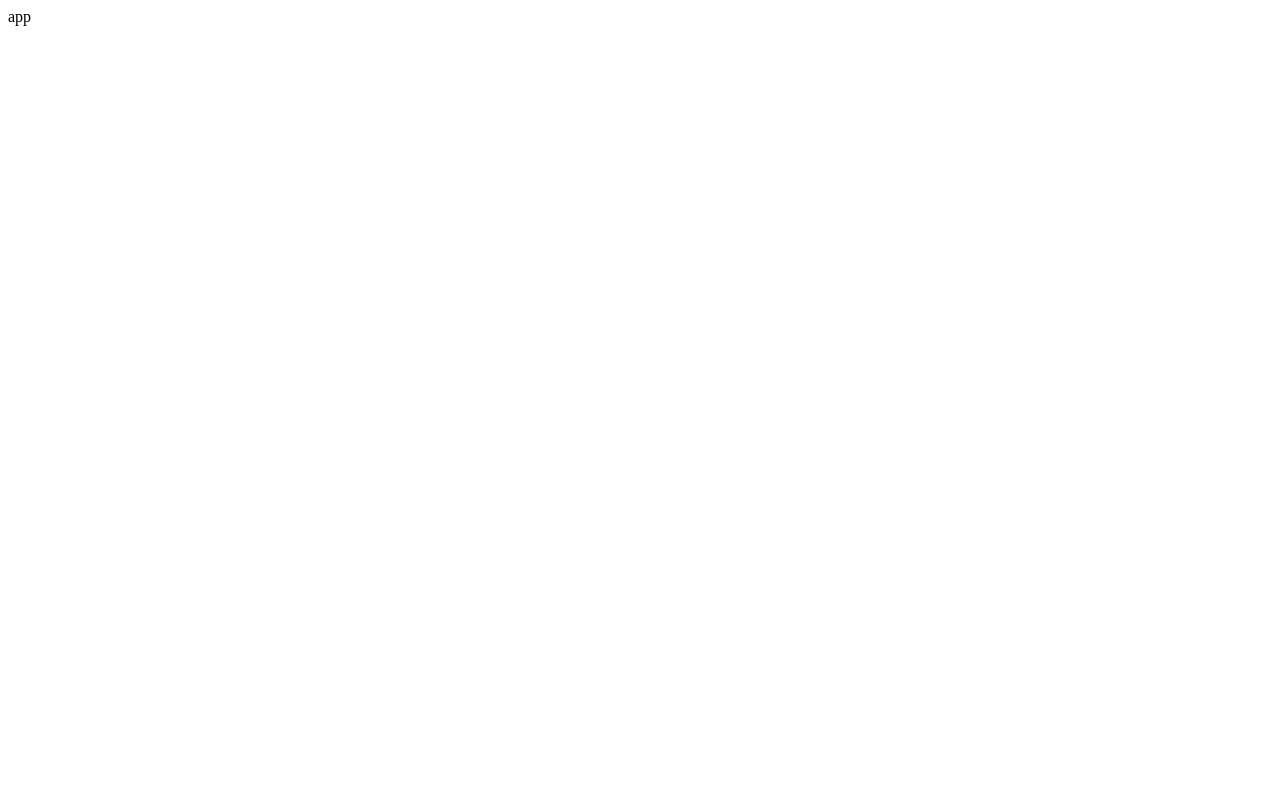
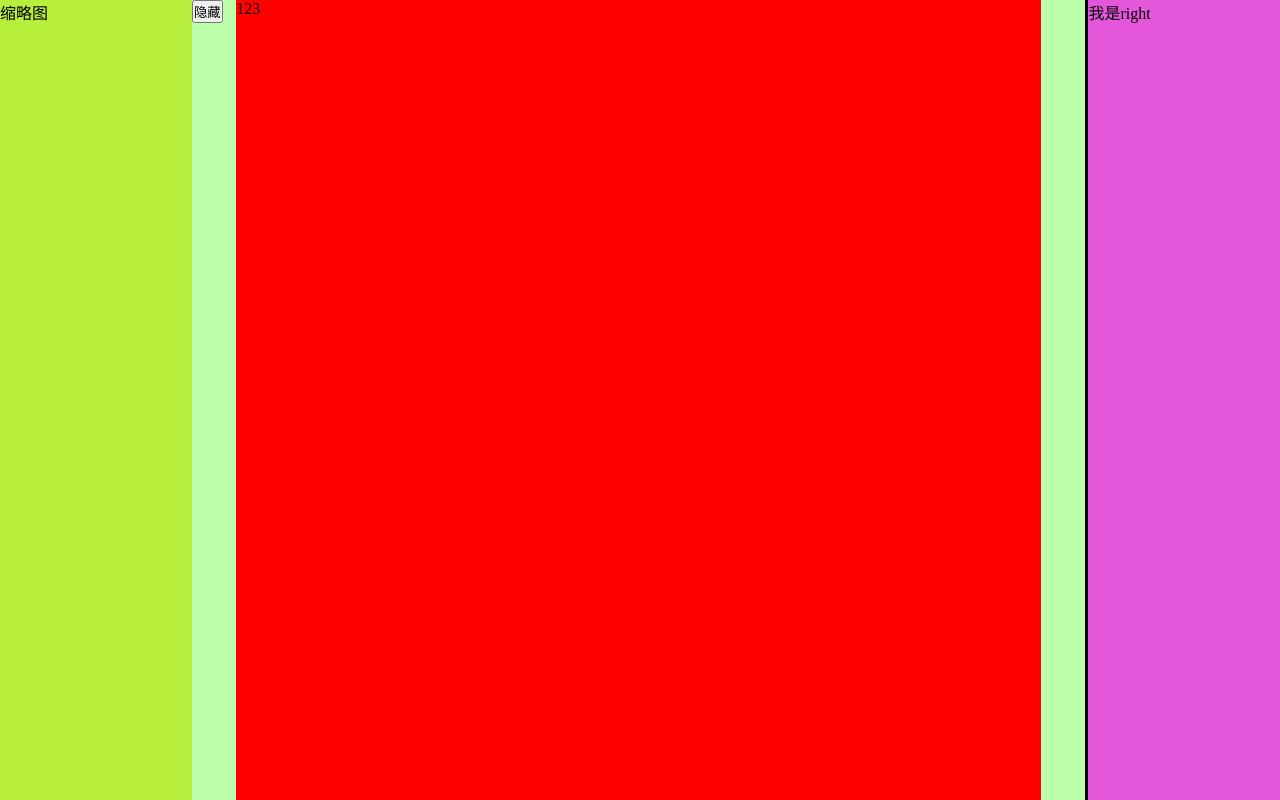
Before and after one commit to TJ-small-steel-cannon/brief_code, a React (Create React App) app: page / in a window 1280 px wide. Built offline with nearby package versions, Linux system fonts and the light colour scheme.

Commit message:
最新上传主页demo

```diff
--- a/package.json
+++ b/package.json
@@ -1,5 +1,5 @@
 {
-  "name": "brief_code",
+  "name": "test",
   "version": "0.1.0",
   "private": true,
   "dependencies": {
--- a/src/App.js
+++ b/src/App.js
@@ -1,8 +1,109 @@
+import Middle from "./component/middle";
+import Right from "./component/right";
+import classes from "./App.module.css";
+import { useState } from "react";
+import Left from "./component/left";
 
 function App() {
+  // 是否按下
+  const [isMouseDown, setIsMouseDown] = useState(false);
+  // 规划最右侧属性块的宽度
+  const [rightWidth, setRightWidth] = useState(15);
+  // 规划左侧属性块的宽度
+  const [leftWidth, setLeftWidth] = useState(15);
+  // 最左侧缩略图块是否显示
+  const [isShow, setIsShow] = useState(true);
+
+  // 当鼠标移动触发的函数
+  const handleMove = (e) => {
+    // 当在线上按下的时候 才会 触发 获取鼠标位置
+    if (isMouseDown) {
+      // 把鼠标的位置除屏幕的大小 算出百分比
+      const res = Math.round((e.clientX / window.innerWidth) * 100);
+      // 定义 中间宽度
+      // const middle = res-leftWidth;
+
+      // 定义右侧宽度
+      const right = 100 - res;
+
+      // console.log(
+      //   "left=10%" + "middle=" + middle + "%" + "right=" + right + "%"
+      // );
+
+      //  规定右侧宽度 在缩略图块显示的时候 宽度定死在15%~40%
+      //  规定右侧宽度 在缩略图块不显示的时候 宽度定死在15%~60%
+      if (right > 15 && right < 40 && isShow) {
+        // 满足条件 才给右侧属性块设置宽度 否则 一直延续上一次的宽度
+        setRightWidth(right);
+      } else if (right > 15 && right < 60 && !isShow) {
+        setRightWidth(right);
+      }
+    }
+  };
+
+  // 显示左侧 缩略图块
+  const handleShowLeft = () => {
+    // 设置 缩略图块状态为显示 判断的话也可以用!0为显示 ==0为隐藏 我懒得改了
+    setIsShow(true);
+    // 设置 缩略图块的宽度大小为15%
+    setLeftWidth(15);
+    // 这是为了 判断 当左侧 缩略图块显示的 时候 不能让右侧的属性块
+    //  一直还保持最大宽度60% 当左侧缩略图块显示的时候
+    // 右侧做大为40% 为什么不直接 设置 而是加if呢
+    // 就是为了 判断 超过40%的时候 才让他归位
+    if (rightWidth > 40) {
+      setRightWidth(40);
+    }
+  };
+
+  // 当左侧 缩略图块隐藏的时候 让显示状态为false 宽度为0
+  const handleHideLeft = () => {
+    setIsShow(false);
+    setLeftWidth(0);
+  };
+
   return (
-    <div className="App">
-      app
+    <div
+      className={classes.app}
+      onMouseMove={handleMove}
+      onMouseUp={() => {
+        setIsMouseDown(false);
+      }}
+    >
+      {/* 左边显示缩略图的*/}
+      <Left width={leftWidth} />
+      {/* 左侧缩略按钮 */}
+      {!isShow ? (
+        <button
+          style={{ left: "0px", top: "0px" }}
+          className={classes.btn}
+          onClick={handleShowLeft}
+        >
+          显示
+        </button>
+      ) : (
+        <button
+          style={{ left: "15%", top: "0px" }}
+          className={classes.btn}
+          onClick={handleHideLeft}
+        >
+          隐藏
+        </button>
+      )}
+      {/* 中间显示网页的 */}
+      <Middle width={100 - rightWidth - leftWidth} />
+      {/* 中间的线 */}
+      <div
+        className={classes.line}
+        onMouseUp={() => {
+          setIsMouseDown(false);
+        }}
+        onMouseDown={() => {
+          setIsMouseDown(true);
+        }}
+      ></div>
+      {/* 右边显示详情信息的 */}
+      <Right width={rightWidth} />
     </div>
   );
 }
--- /dev/null
+++ b/src/App.module.css
@@ -0,0 +1,25 @@
+*{
+    padding: 0;
+    margin: 0;
+    box-sizing: border-box;
+}
+.app{
+    display: flex;
+    width: 100%;
+    height: 100vh;
+}
+.line{
+    height: 100vh;
+    width: 3px;
+    background: black;
+    -webkit-user-select: none;
+    -moz-user-select: none;
+    -ms-user-select: none;
+    user-select: none;
+}
+.line:hover{
+    cursor: move;
+}
+.btn{
+    position: absolute;
+}
--- /dev/null
+++ b/src/component/left/index.jsx
@@ -0,0 +1,9 @@
+import React from "react";
+import classes from "./index.module.css";
+export default function Left(props) {
+  return (
+    <div className={classes.container} style={{ width: props.width + "%" }}>
+      缩略图
+    </div>
+  );
+}
--- /dev/null
+++ b/src/component/left/index.module.css
@@ -0,0 +1,5 @@
+.container{
+    /* display: flex; */
+    height: 100%;
+    background: rgb(184, 238, 60);
+}
--- /dev/null
+++ b/src/component/middle/index.jsx
@@ -0,0 +1,9 @@
+import React from "react"
+import classes from "./index.module.css"
+export default function Middle (props){
+    return(
+        <div className={classes.container} style={{width:props.width+"%"}}>
+             <div className={classes.box}>123</div>
+        </div>
+    )
+}
--- /dev/null
+++ b/src/component/middle/index.module.css
@@ -0,0 +1,12 @@
+.container{
+    width: 60%;
+    height: 100vh;
+    background: #bfa;
+    display: flex;
+    justify-content: center;
+}
+.box{
+    width: 90%;
+    height: 100%;
+    background: red;
+}
--- /dev/null
+++ b/src/component/right/index.jsx
@@ -0,0 +1,10 @@
+import React from "react"
+import classes from "./index.module.css"
+export default function Right (props){
+    console.log(props.width+"%");
+    return(
+        <div className={classes.container} style={{width:props.width+"%"}}>
+              我是right
+        </div>
+    )
+}
--- /dev/null
+++ b/src/component/right/index.module.css
@@ -0,0 +1,8 @@
+.container {
+    height: 100vh;
+    background: rgb(228, 87, 219);
+    -webkit-user-select: none;
+    -moz-user-select: none;
+    -ms-user-select: none;
+    user-select: none;
+}
```
Also changed, not shown: src/component/xxx/index.jsx (deleted), 1 other file (tests, documents, lock files or other folders).
